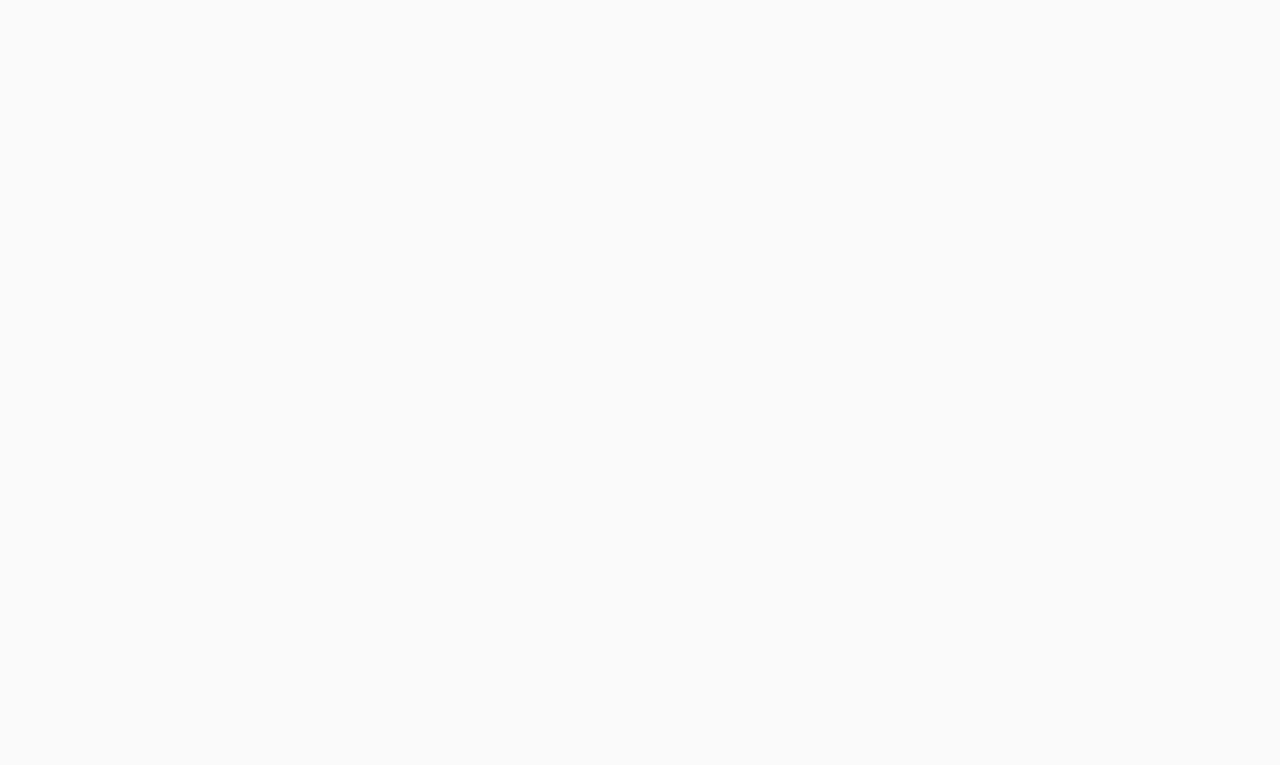
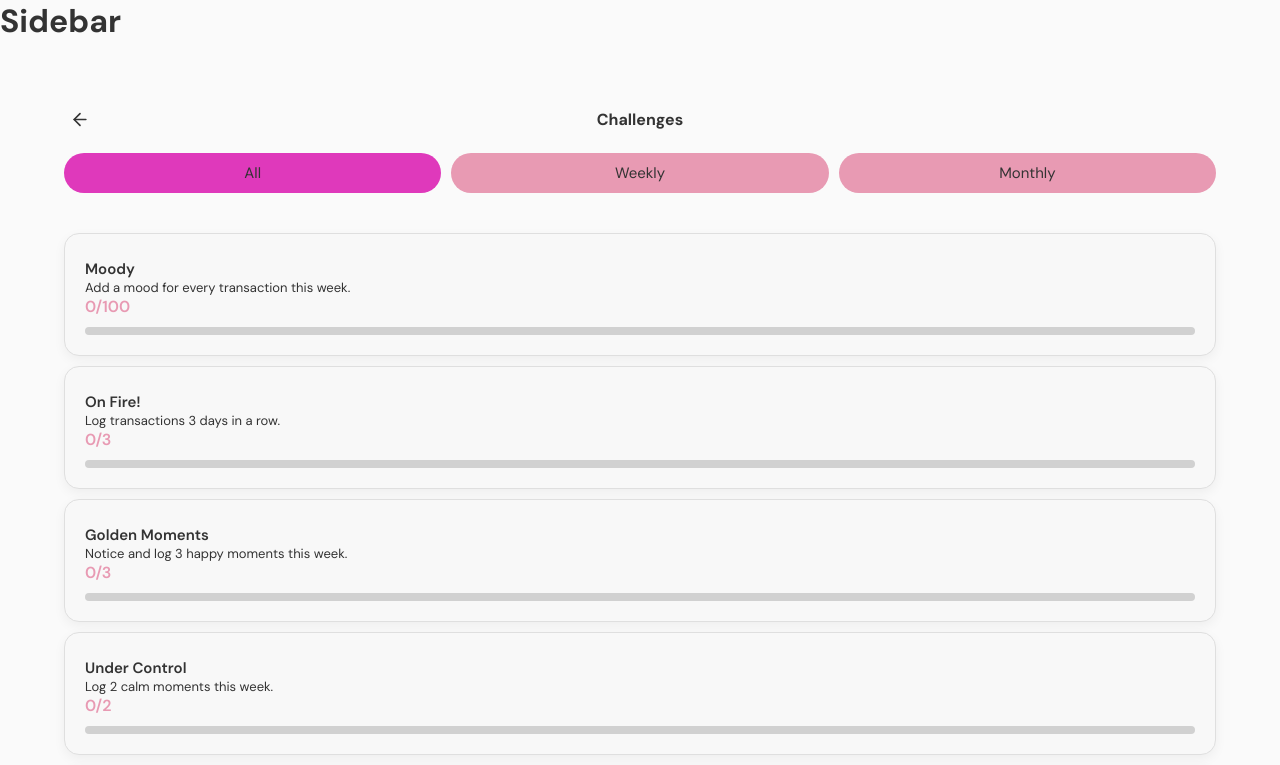
Before and after one commit to mirelalexy/blossom, a React (Vite) app in the folder frontend/: page /challenges in a window 1280 px wide. Before the commit this address had no page. Shown: the top 765 px of the page. Built offline with nearby package versions, Linux system fonts and the light colour scheme.

Commit message:
feat(challenges): add Challenges page with filters and automated sorting

```diff
--- a/frontend/src/App.jsx
+++ b/frontend/src/App.jsx
@@ -43,6 +43,7 @@ import AddRule from "./pages/settings/rules/AddRule"
 import PrivacyPolicy from "./pages/settings/PrivacyPolicy"
 import ScrollToTop from "./components/utils/ScrollToTop"
 import { ChallengeProvider } from "./store/ChallengeStore"
+import Challenges from "./pages/Challenges"
 
 function App() {
   return (
@@ -300,6 +301,14 @@ function App() {
                                 </AppLayout>
                               }
                             />
+                            <Route
+                              path="/challenges"
+                              element={
+                                <AppLayout>
+                                  <Challenges />
+                                </AppLayout>
+                              }
+                            />
                             <Route path="login" element={<Login />} />
                           </Routes>
                         </BrowserRouter>
--- a/frontend/src/components/ui/Button.jsx
+++ b/frontend/src/components/ui/Button.jsx
@@ -1,11 +1,11 @@
 import "../../styles/components/Button.css"
 
-function Button({ icon, children, onClick, type="button" }) {
+function Button({ icon, children, onClick, type="button", className }) {
     return (
         <button
             type={type}
             onClick={onClick}
-            className="button"
+            className={`button ${className}`}
         >
             {icon && <div className="button-icon">
                     {icon}
--- /dev/null
+++ b/frontend/src/pages/Challenges.jsx
@@ -0,0 +1,71 @@
+import { useState } from "react"
+
+import { useChallenges } from "../store/ChallengeStore"
+
+import PageHeader from "../components/ui/PageHeader"
+import Button from "../components/ui/Button"
+import ChallengePreviewItem from "../components/challenges/ChallengePreviewItem"
+
+import "../styles/pages/Challenges.css"
+
+function Challenges() {
+    const { challenges } = useChallenges()
+    const [filter, setFilter] = useState("all")
+
+    const filteredChallenges = challenges.filter(c => {
+        if (filter === "all") return true
+        return c.period === filter
+    })
+
+    const sortedChallenges = filteredChallenges.sort((a, b) => {
+        const aPercent = a.progress / a.target
+        const bPercent = b.progress / b.target
+
+        // completed last
+        if (a.completed && !b.completed) return 1
+        if (b.completed && !a.completed) return -1
+
+        // active first
+        if (a.progress > 0 && b.progress === 0) return -1
+        if (b.progress > 0 && a.progress === 0) return 1
+
+        return bPercent - aPercent
+    })
+
+    return (
+        <div className="challenges-content">
+            <PageHeader title="Challenges"></PageHeader>
+
+            <div className="challenges-filters">
+                <Button
+                    className={filter === "all" ? "active" : ""}
+                    onClick={() => setFilter("all")}
+                >
+                    All
+                </Button>
+
+                <Button
+                    className={filter === "weekly" ? "active" : ""}
+                    onClick={() => setFilter("weekly")}
+                >
+                    Weekly
+                </Button>
+
+                <Button
+                    className={filter === "monthly" ? "active" : ""}
+                    onClick={() => setFilter("monthly")}
+                >
+                    Monthly
+                </Button>
+            </div>
+
+            <div className="challenges-list">
+                {sortedChallenges.map(c => (
+                    <ChallengePreviewItem key={c.id} challenge={c} />
+                ))}
+            </div>
+        </div>
+    )
+}
+
+export default Challenges
--- a/frontend/src/styles/components/Button.css
+++ b/frontend/src/styles/components/Button.css
@@ -18,3 +18,7 @@
 .button:hover {
     opacity: 0.85;
 }
+
+.button.active {
+    background-color: var(--active);
+}
--- /dev/null
+++ b/frontend/src/styles/pages/Challenges.css
@@ -0,0 +1,20 @@
+.challenges-content {
+    padding: 5%;
+    display: flex;
+    flex-direction: column;
+    gap: 20px;
+    padding-bottom: 60px;
+}
+
+.challenges-filters {
+    display: flex;
+    gap: 10px;
+    margin-bottom: 20px;
+}
+
+.challenges-list {
+    display: flex;
+    flex-direction: column;
+    gap: 10px;
+    margin-bottom: 30px;
+}
--- a/frontend/src/styles/variables.css
+++ b/frontend/src/styles/variables.css
@@ -14,6 +14,7 @@
     --card-border: #dfdfdf;
     --input: #e2e1e0;
     --progress-bar: #d1d1d1;
+    --active: #df39bb;
 
     --font-primary: "DM Sans", serif;
 }
@@ -29,6 +30,7 @@
     --card: #dcf5dc;
     --card2: #b5d8bf;
     --progress-bar: #a4aca8;
+    --active: #9debb7;
 }
 
 [data-theme="night"] {
@@ -47,4 +49,5 @@
     --input: #44444c;
     --card-border: #8a8a8a;
     --progress-bar: #444446;
+    --active: #6464e0;
 }
```
